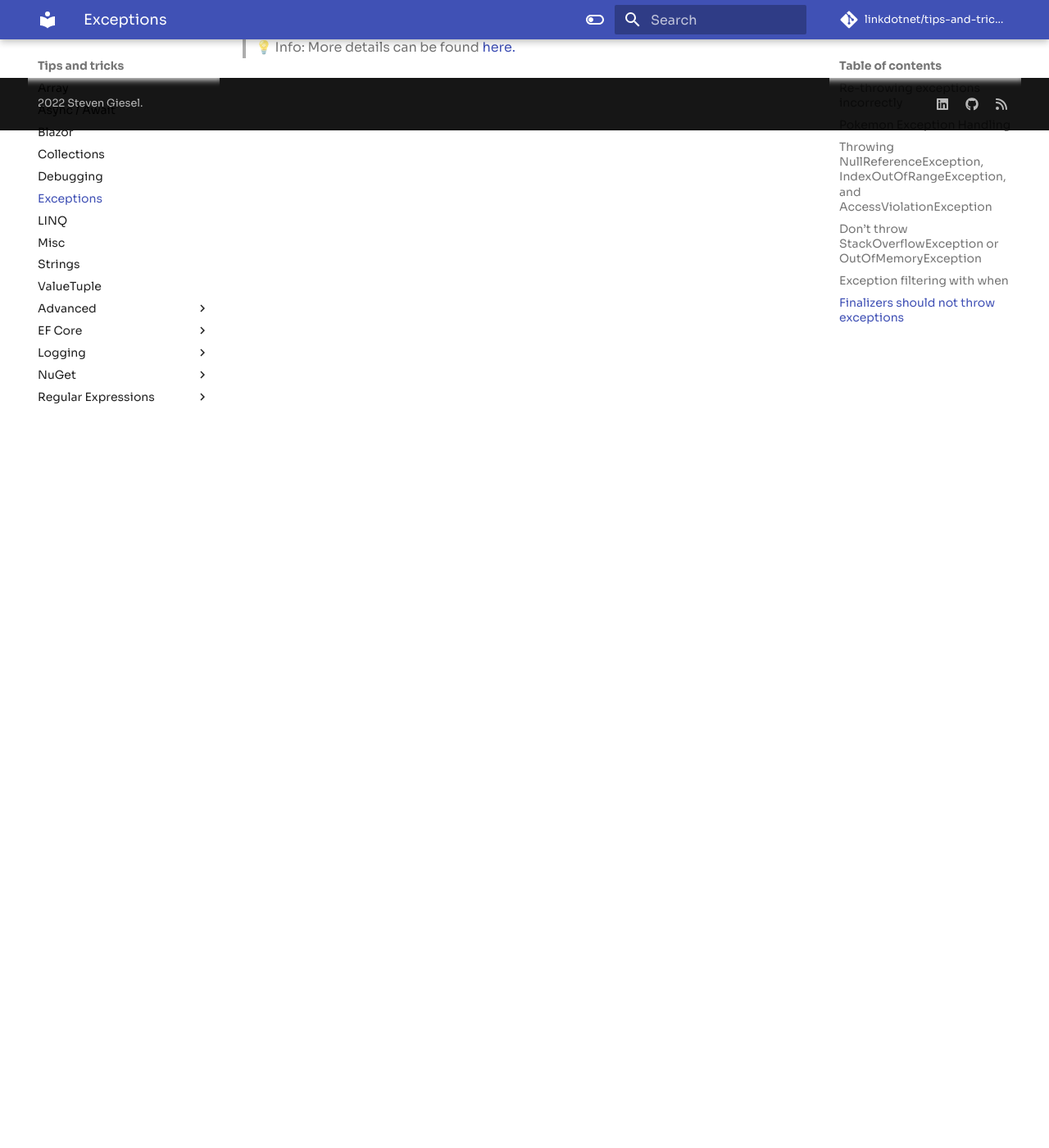
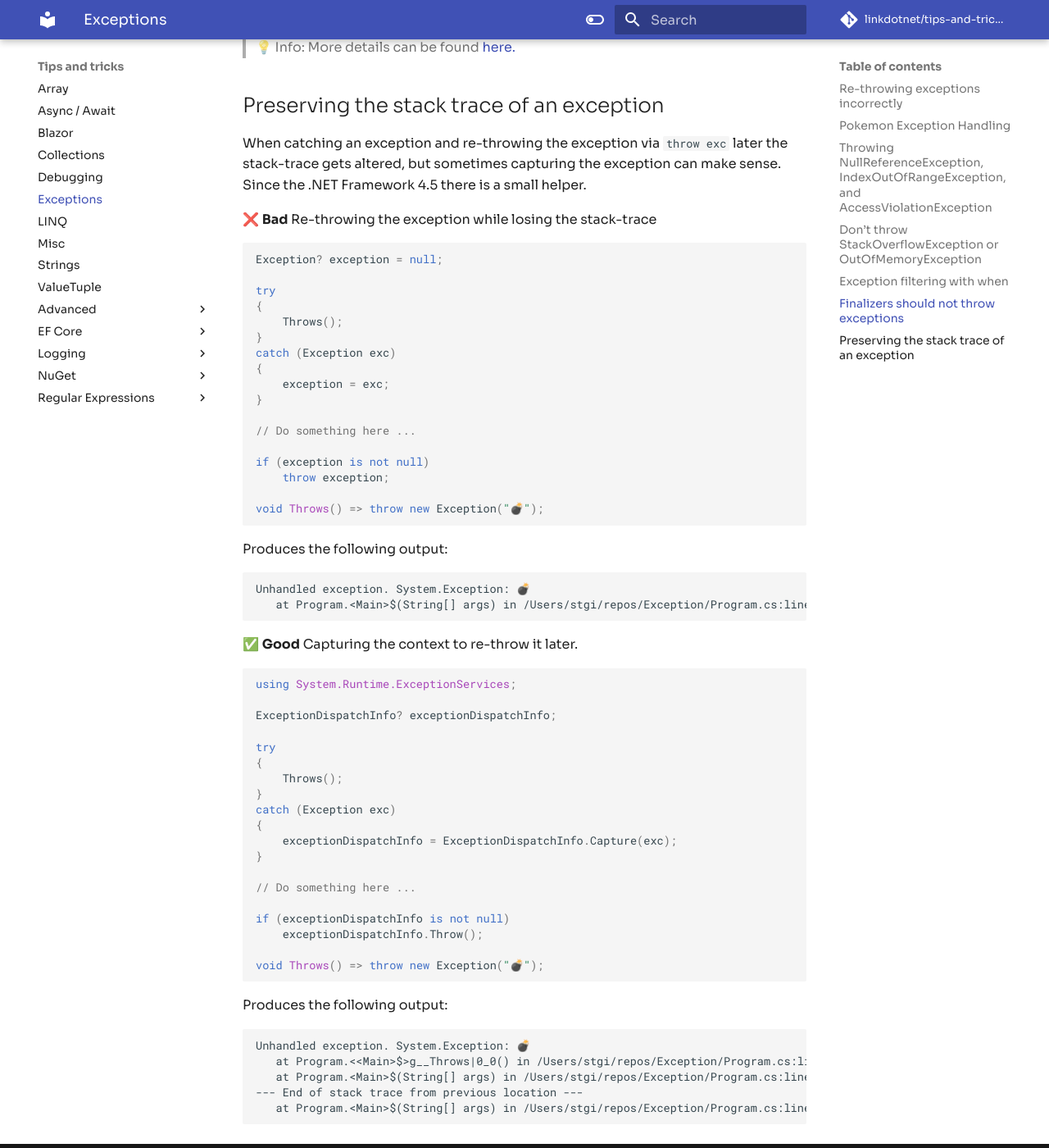
Before and after one commit to linkdotnet/tips-and-tricks, an MkDocs documentation site: the page built from docs/exceptions.md, in a window 1280 px wide and 1400 px high, scrolled down 4329 px. Shown: the whole window at 82% size. Built offline with MkDocs 1.6.1 and Material for MkDocs 9.7.7, drawn with Linux system fonts in a browser that asks for light colours; comment, search, counter and statistics services are not loaded.

Commit message:
Added ExceptionDispatchInfo example

````diff
--- a/docs/exceptions.md
+++ b/docs/exceptions.md
@@ -177,3 +177,66 @@
 ```
 
 > 💡 Info: More details can be found [here.](https://steven-giesel.com/blogPost/3b55d5ac-f62c-4b86-bfa3-62670f614761)
+
+## Preserving the stack trace of an exception
+When catching an exception and re-throwing the exception via `throw exc` later the stack-trace gets altered, but sometimes capturing the exception can make sense. Since the .NET Framework 4.5 there is a small helper.
+
+❌ **Bad** Re-throwing the exception while losing the stack-trace
+```csharp
+Exception? exception = null;
+
+try
+{
+    Throws();
+}
+catch (Exception exc)
+{
+    exception = exc;
+}
+
+// Do something here ...
+
+if (exception is not null)
+    throw exception;
+
+void Throws() => throw new Exception("💣");
+```
+
+Produces the following output:
+```no-class
+Unhandled exception. System.Exception: 💣
+   at Program.<Main>$(String[] args) in /Users/stgi/repos/Exception/Program.cs:line 15
+
+```
+
+✅ **Good** Capturing the context to re-throw it later.
+```csharp
+using System.Runtime.ExceptionServices;
+
+ExceptionDispatchInfo? exceptionDispatchInfo;
+
+try
+{
+    Throws();
+}
+catch (Exception exc)
+{
+    exceptionDispatchInfo = ExceptionDispatchInfo.Capture(exc);
+}
+
+// Do something here ...
+
+if (exceptionDispatchInfo is not null)
+    exceptionDispatchInfo.Throw();
+
+void Throws() => throw new Exception("💣");
+```
+
+Produces the following output:
+```no-class
+Unhandled exception. System.Exception: 💣
+   at Program.<<Main>$>g__Throws|0_0() in /Users/stgi/repos/Exception/Program.cs:line 19
+   at Program.<Main>$(String[] args) in /Users/stgi/repos/Exception/Program.cs:line 7
+--- End of stack trace from previous location ---
+   at Program.<Main>$(String[] args) in /Users/stgi/repos/Exception/Program.cs:line 17
+```
````
